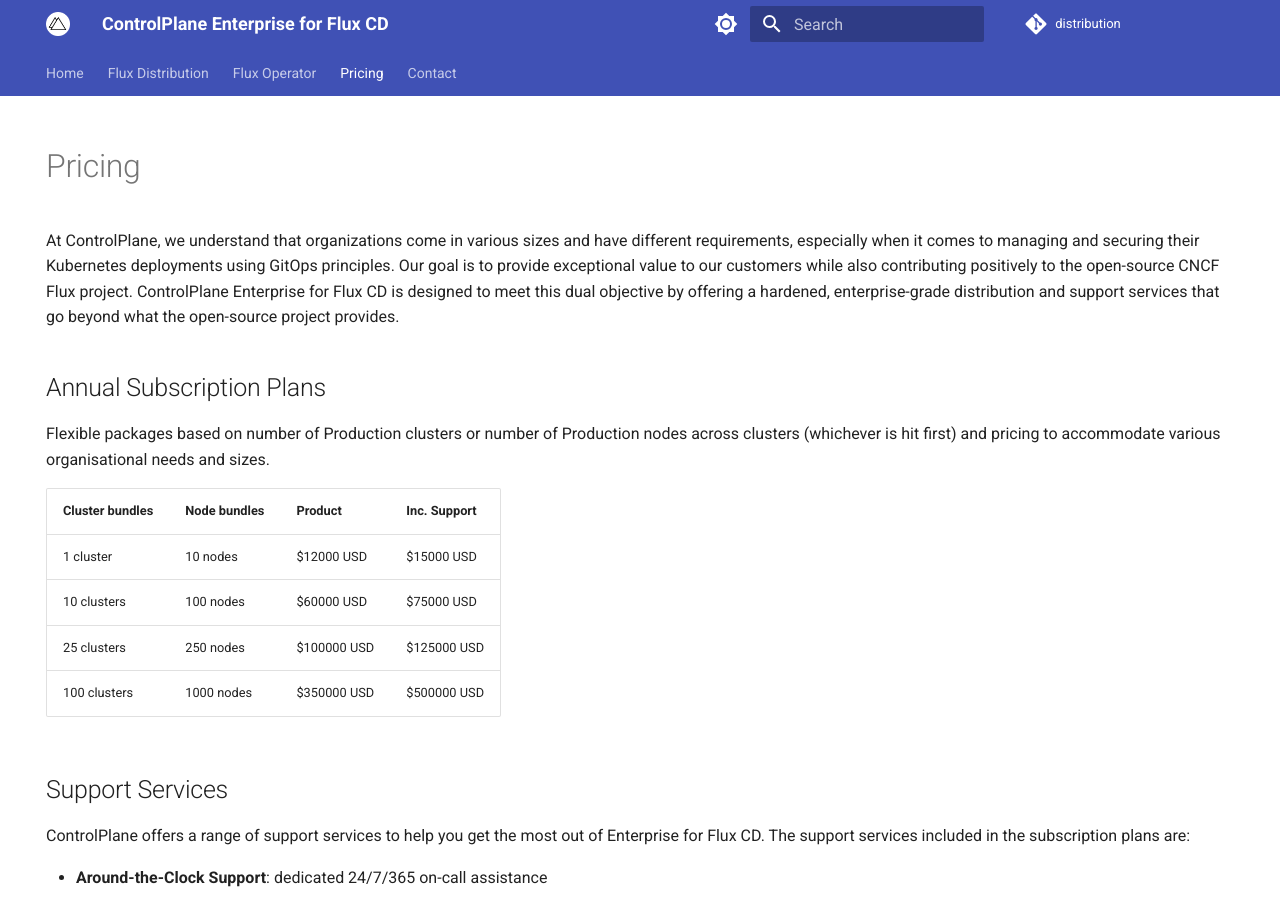
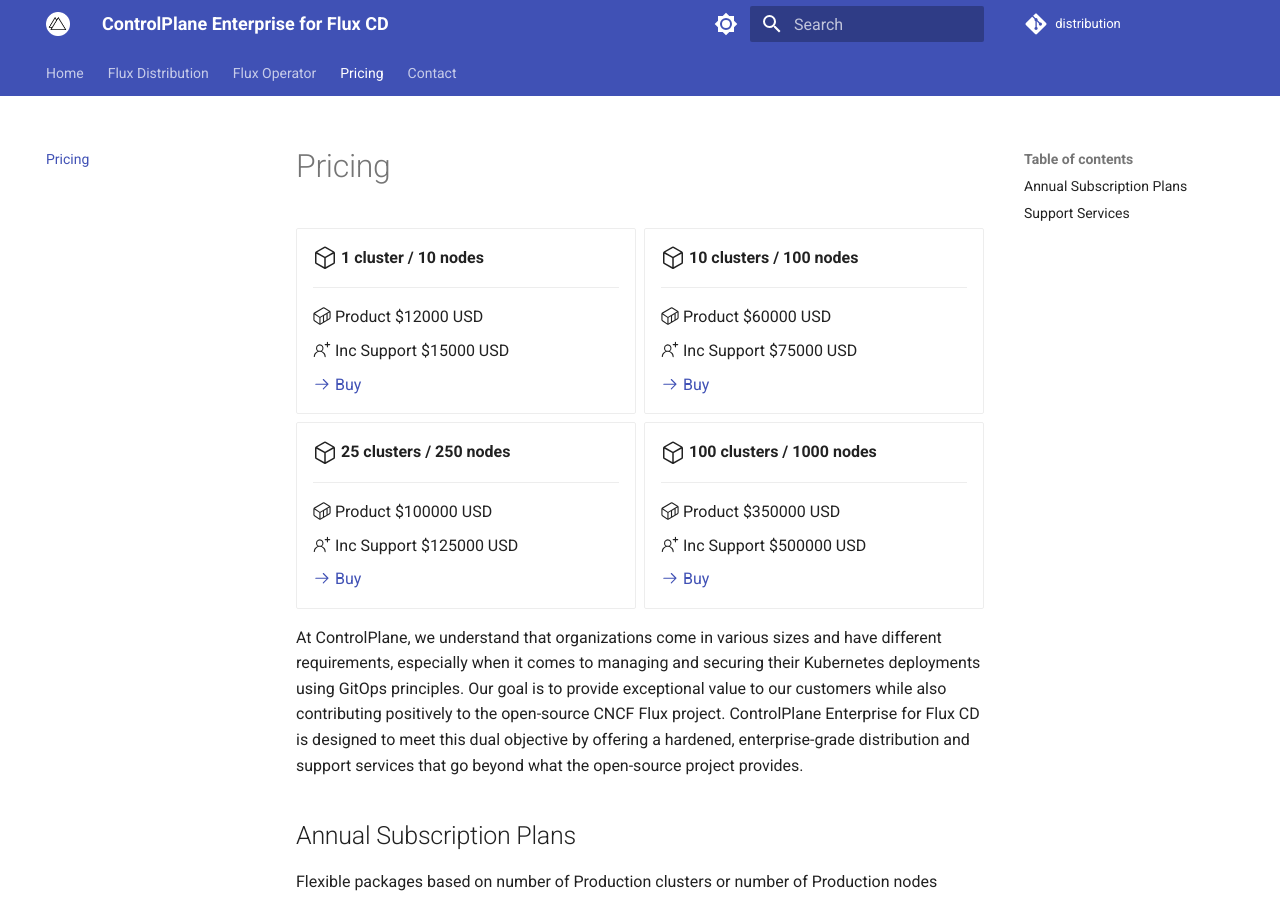
Before and after one commit to controlplaneio-fluxcd/distribution, an MkDocs documentation site: the page built from docs/pricing/index.md, in a window 1280 px wide and 900 px high. Built offline with MkDocs 1.6.1 and Material for MkDocs 9.7.7, drawn with Linux system fonts in a browser that asks for light colours; comment, search, counter and statistics services are not loaded.

Commit message:
Update mkdocs-material to 9.5
Signed-off-by: Stefan Prodan <stefan.prodan@gmail.com>

```diff
--- a/docs/pricing/index.md
+++ b/docs/pricing/index.md
@@ -1,10 +1,48 @@
----
-hide:
-  - toc
-  - navigation
----
+# Pricing
 
-# Pricing
+<div class="grid cards" markdown>
+
+-   :octicons-package-24:{ .lg .middle } __1 cluster / 10 nodes__
+
+    ---
+
+    :octicons-container-24: Product $12000 USD
+
+    :octicons-person-add-24: Inc Support $15000 USD
+
+    [:octicons-arrow-right-24: Buy](https://control-plane.io/contact/?inquiry=fluxcd)
+
+-   :octicons-package-24:{ .lg .middle } __10 clusters / 100 nodes__
+
+    ---
+
+    :octicons-container-24: Product $60000 USD
+
+    :octicons-person-add-24: Inc Support $75000 USD
+
+    [:octicons-arrow-right-24: Buy](https://control-plane.io/contact/?inquiry=fluxcd)
+
+-   :octicons-package-24:{ .lg .middle } __25 clusters / 250 nodes__
+
+    ---
+
+    :octicons-container-24: Product $100000 USD
+
+    :octicons-person-add-24: Inc Support $125000 USD
+
+    [:octicons-arrow-right-24: Buy](https://control-plane.io/contact/?inquiry=fluxcd)
+
+-   :octicons-package-24:{ .lg .middle } __100 clusters / 1000 nodes__
+
+    ---
+
+    :octicons-container-24: Product $350000 USD
+
+    :octicons-person-add-24: Inc Support $500000 USD
+
+    [:octicons-arrow-right-24: Buy](https://control-plane.io/contact/?inquiry=fluxcd)
+
+</div>
 
 At ControlPlane, we understand that organizations come in various sizes and have different requirements,
 especially when it comes to managing and securing their Kubernetes deployments using GitOps principles.
```
Also changed, not shown: docs/.mkdocs/requirements.txt.
